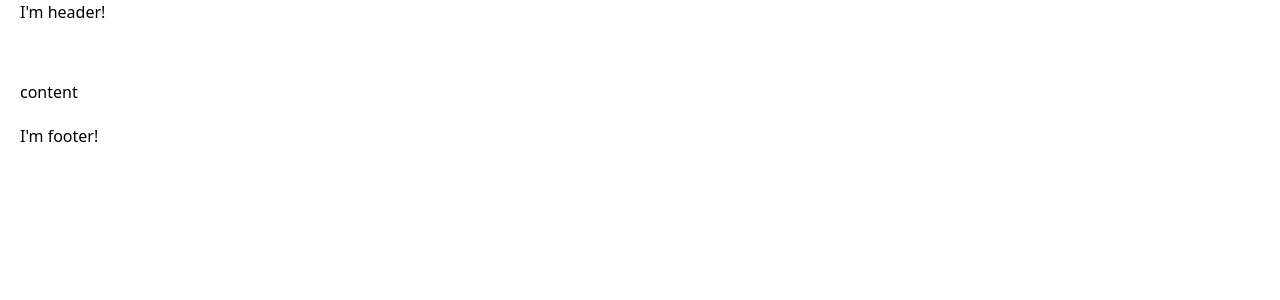
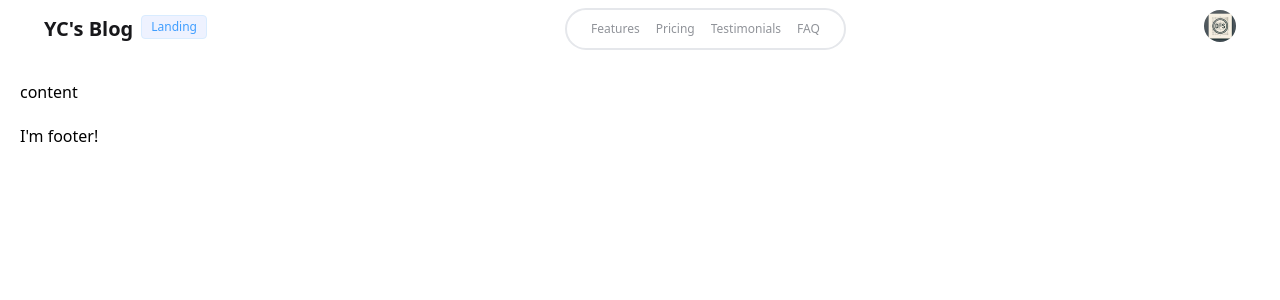
Before and after one commit to YueChun363/Nuxt3-FrontPage, a Nuxt app: page / in a window 1280 px wide. Shown: the top 300 px of the page. Built offline with nearby package versions, Linux system fonts and the light colour scheme; no server answers.

Commit message:
feat: header

```diff
--- a/components/base/Header.vue
+++ b/components/base/Header.vue
@@ -1,4 +1,5 @@
 <script setup lang='ts'>
+import avatar from '~/assets/imgs/1.png'
 
 const data = reactive({})
 onMounted(() => {
@@ -8,7 +9,39 @@ onMounted(() => {
 
 <template>
     <div>
-      I'm header!
+        <div class="flex items-center justify-between px-1 py-2 max-w-7xl mx-auto md:px-6">
+            <p class="flex gap-2">
+                <strong class="text-xl text-[#18181B]">YC's Blog</strong>
+                <el-tag type="primary" color="#eef2ff">Landing</el-tag>
+            </p>
+            <div class="border-2 rounded-full px-6 pt-1 hidden md:block">
+                <el-anchor :offset="70" direction="horizontal">
+                    <el-anchor-link href="#Features">
+                        Features
+                    </el-anchor-link>
+                    <el-anchor-link href="#Pricing">
+                        Pricing
+                    </el-anchor-link>
+                    <el-anchor-link href="#Testimonials">
+                        Testimonials
+                    </el-anchor-link>
+                    <el-anchor-link href="#FAQ">
+                        FAQ
+                    </el-anchor-link>
+                </el-anchor>
+
+            </div>
+            <div class="cursor-pointer">
+                <div class="inline-block text-2xl  md:hidden">
+                    <el-icon>
+                        <el-icon-operation />
+                    </el-icon>
+                </div>
+                <div class="hidden md:inline-block">
+                    <el-avatar class="w-8 h-8" :src="avatar" alt="头像" />
+                </div>
+            </div>
+        </div>
     </div>
 </template>
 
```
